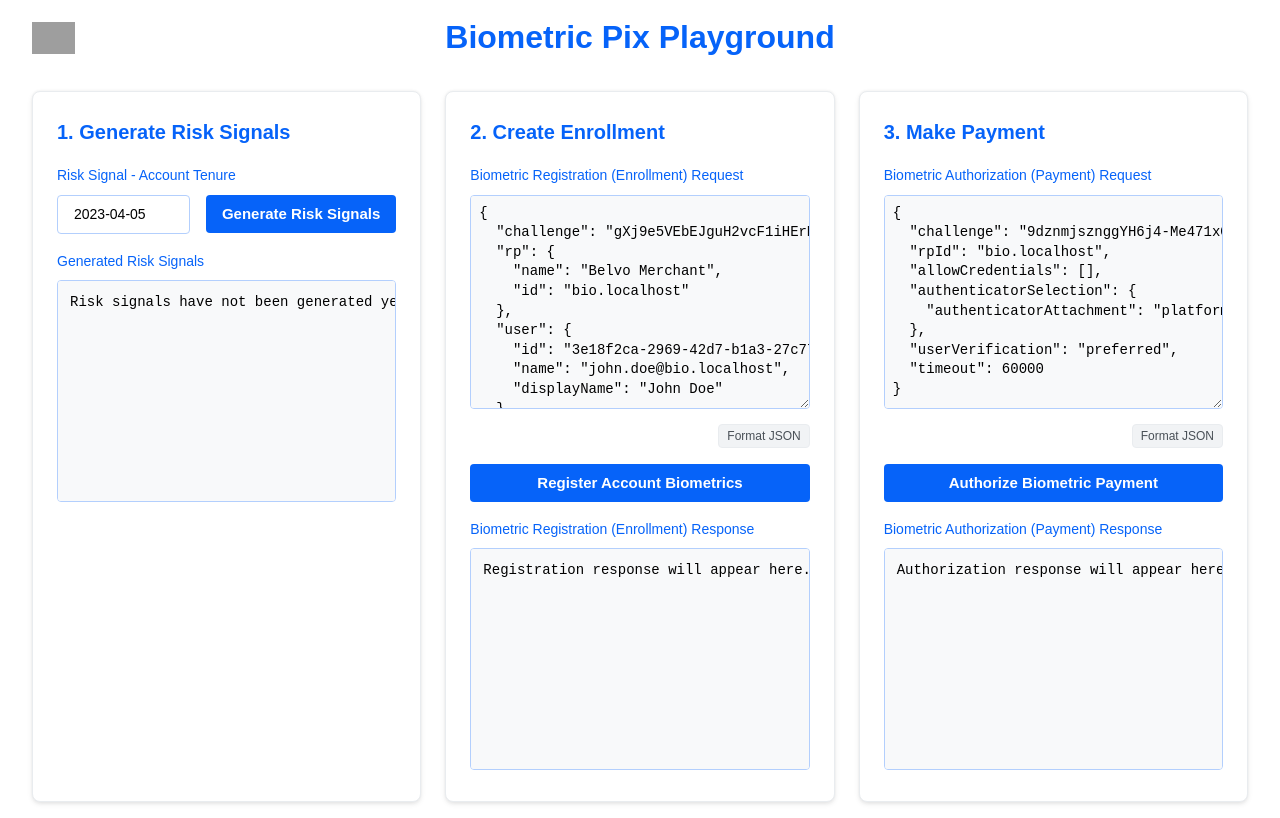
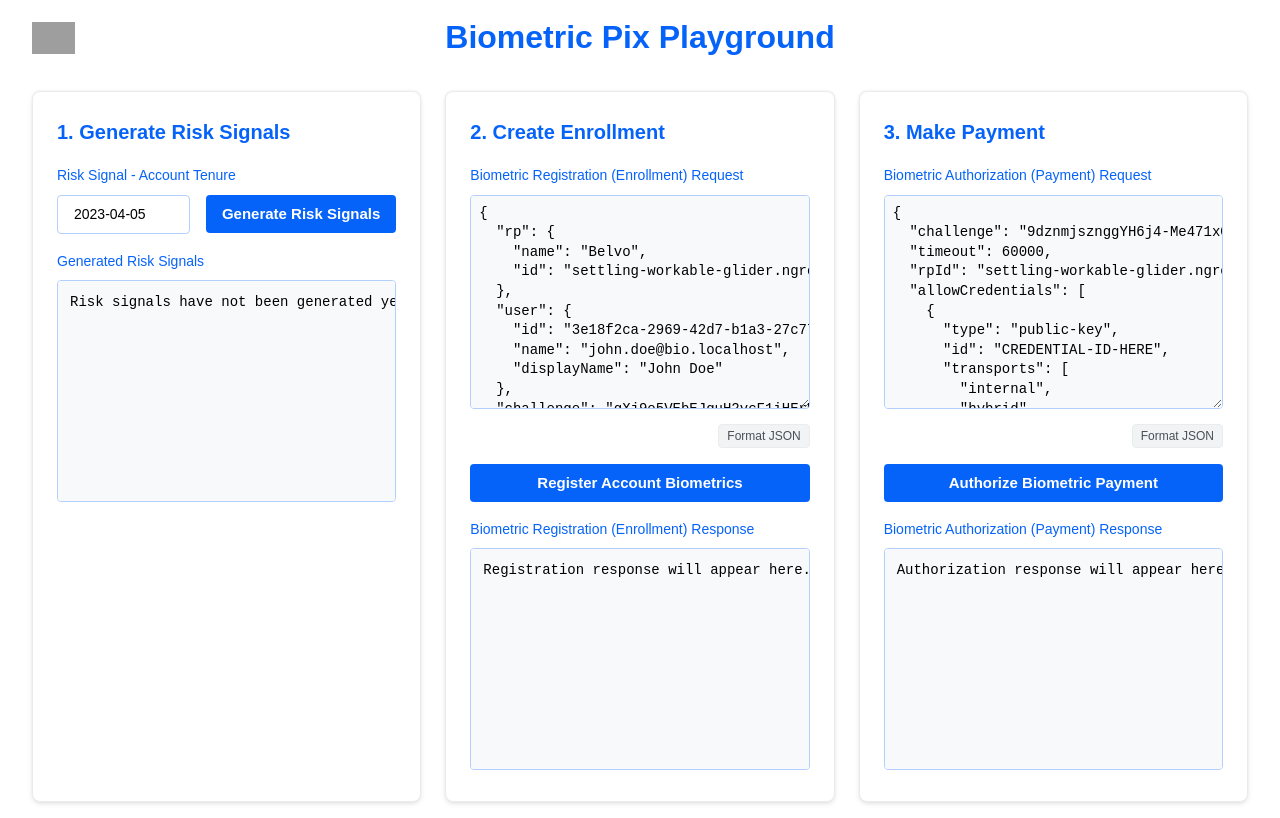
Before and after one commit to belvo-finance-opensource/payments-atoms, a Vue app in the folder examples/biometricPix/playground/: page / in a window 1280 px wide. Built offline with nearby package versions, Linux system fonts and the light colour scheme; grey boxes are pictures that could not be loaded; a web font is replaced by a local one.

Commit message:
chore: add all available webauthn options to playground

```diff
--- a/examples/biometricPix/playground/src/App.vue
+++ b/examples/biometricPix/playground/src/App.vue
@@ -1,51 +1,57 @@
 <script setup>
 import BelvoPaymentAtoms from '@belvo/payments-atoms';
 import { computed, ref, watch } from 'vue';
+import { generateUUID, generateRandomChallenge } from './utils';
 
-const generateUUID = () => {
-  return 'xxxxxxxx-xxxx-4xxx-yxxx-xxxxxxxxxxxx'.replace(/[xy]/g, function(c) {
-    const r = Math.random() * 16 | 0;
-    const v = c === 'x' ? r : (r & 0x3 | 0x8);
-    return v.toString(16);
-  });
-};
+const DEFAULT_RP_ID = 'settling-workable-glider.ngrok-free.app';
+
+const accountTenure = ref('2023-04-05');
 
 const enrollmentInformation = ref(null);
 const biometricAuthorization = ref(null);
 const biometricRegistrationConfirmation = ref(null);
 
-const accountTenure = ref('2023-04-05');
-
-const generateRandomChallenge = () => {
-  const array = new Uint8Array(32);
-  crypto.getRandomValues(array);
-  return btoa(String.fromCharCode.apply(null, array))
-    .replace(/\+/g, '-')
-    .replace(/\//g, '_')
-    .replace(/=/g, '');
-};
-
 const biometricRegistrationRequest = ref({
-  challenge: generateRandomChallenge(),
   rp: {
-      name: 'Belvo Merchant',
-      id: 'bio.localhost',
+      name: 'Belvo',
+      id: DEFAULT_RP_ID,
   },
   user: {
       id: generateUUID(),
       name: 'john.doe@bio.localhost',
       displayName: 'John Doe',
   },
+  challenge: generateRandomChallenge(),
   pubKeyCredParams: [
     { type: "public-key", alg: -7 }, // ES256
     { type: "public-key", alg: -257 } // RS256
   ],
+  timeout: 60000,
+  excludeCredentials: [
+    {
+      type: "public-key",
+      id: "CREDENTIAL-ID-HERE",
+    }
+  ],
   authenticatorSelection: {
     authenticatorAttachment: "platform",
-    userVerification: "preferred"
+    residentKey: "discouraged",
+    requireResidentKey: false,
+    userVerification: "required"
   },
-  timeout: 60000,
-  attestation: 'direct'
+  attestation: 'direct',
+  attestationFormats: [
+    'android-safetynet',
+    'android-key',
+    'apple',
+    'fido-u2f',
+    'packed',
+    'tpm',
+    'none'
+  ],
+  extensions: {
+    credProps: true
+  }
 });
 const biometricRegistrationRequestText = ref(JSON.stringify(biometricRegistrationRequest.value, null, 2));
 
@@ -65,13 +71,18 @@ const biometricRegistrationConfirmationJson = computed({
 
 const biometricPaymentRequest = ref({
   challenge: generateRandomChallenge(),
-  rpId: 'bio.localhost',
-  allowCredentials: [],
-  authenticatorSelection: {
-    authenticatorAttachment: "platform"
-  },
-  userVerification: "preferred",
   timeout: 60000,
+  rpId: DEFAULT_RP_ID,
+  allowCredentials: [
+    {
+      type: "public-key",
+      id: "CREDENTIAL-ID-HERE",
+      transports: ["internal", "hybrid"],
+    }
+  ],
+  userVerification: "required",
+  hints: [],
+  extensions: {}
 });
 const biometricPaymentRequestText = ref(JSON.stringify(biometricPaymentRequest.value, null, 2));
 
--- /dev/null
+++ b/examples/biometricPix/playground/src/utils.js
@@ -0,0 +1,16 @@
+export const generateUUID = () => {
+    return 'xxxxxxxx-xxxx-4xxx-yxxx-xxxxxxxxxxxx'.replace(/[xy]/g, function(c) {
+      const r = Math.random() * 16 | 0;
+      const v = c === 'x' ? r : (r & 0x3 | 0x8);
+      return v.toString(16);
+    });
+  };
+
+export const generateRandomChallenge = () => {
+    const array = new Uint8Array(32);
+    crypto.getRandomValues(array);
+    return btoa(String.fromCharCode.apply(null, array))
+        .replace(/\+/g, '-')
+        .replace(/\//g, '_')
+        .replace(/=/g, '');
+};
```
